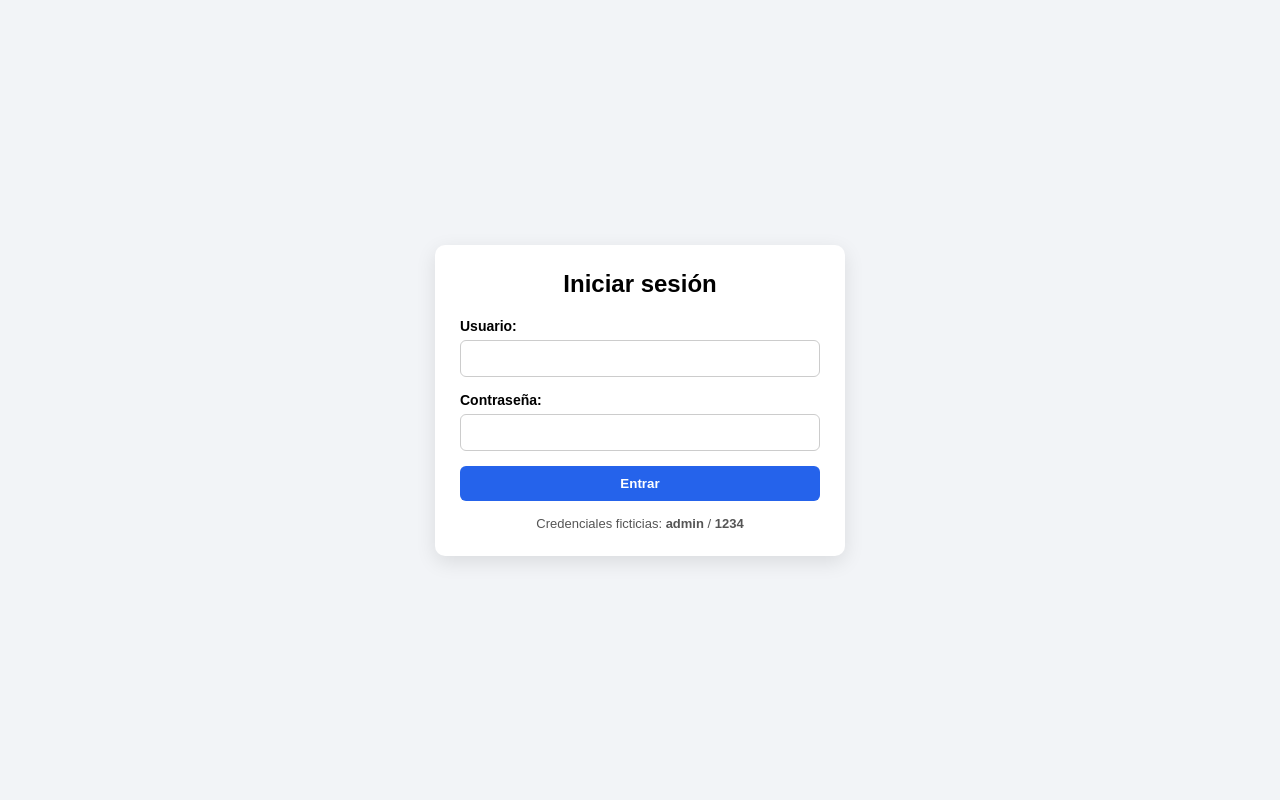
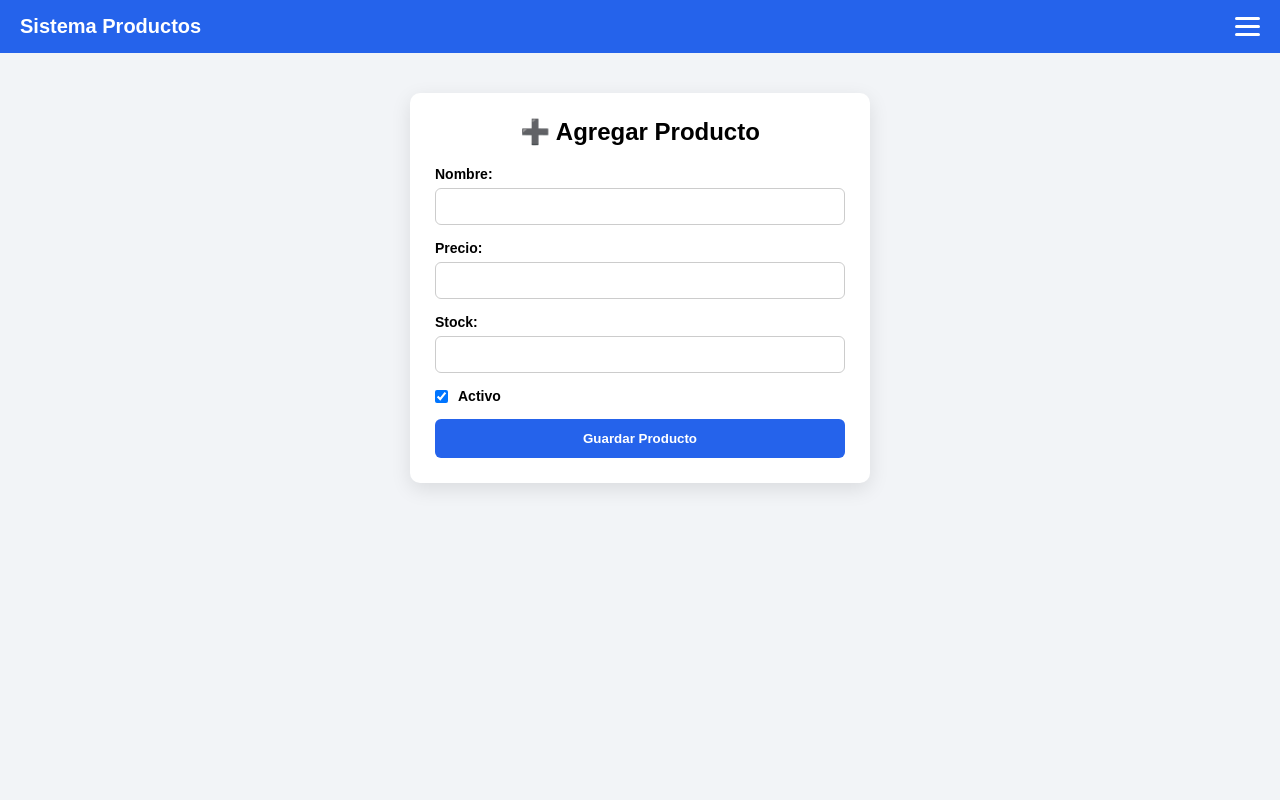
Before and after one commit to Puma120/Practica-Flask.-Sistemas-distribuidos, a Flask app: template templates/index.html in a window 1280 px wide. Run offline with Flask 3, Linux system fonts and the light colour scheme; the template is opened without the code that fills it, so the values that code supplies are empty.

Commit message:
Form and Index html. app adjustments and seeder

```diff
--- a/app.py
+++ b/app.py
@@ -23,10 +23,36 @@ def login_requerido(f):
         return f(*args, **kwargs)
     return decorated_function
 
-# Ruta principal
+# Ruta principal - Crear producto (index.html)
 @app.route('/')
+@login_requerido
 def index():
-    return redirect(url_for('login'))
+    return render_template('index.html')
+
+@app.route('/nuevo', methods=['POST'])
+@login_requerido
+def nuevo_producto():
+    nombre = request.form['nombre'].strip()
+    precio = request.form['precio']
+    stock = request.form['stock']
+    activo = 'activo' in request.form
+
+    # Validaciones
+    if not nombre:
+        flash('El nombre es requerido', 'error')
+        return redirect(url_for('index'))
+    try:
+        precio = float(precio)
+        stock = int(stock)
+        if precio < 0 or stock < 0:
+            raise ValueError()
+    except:
+        flash('Precio y stock deben ser números no negativos', 'error')
+        return redirect(url_for('index'))
+
+    agregar_producto(nombre, precio, stock, activo)
+    flash('Producto creado', 'success')
+    return redirect(url_for('index'))
 
 # Login
 @app.route('/login', methods=['GET', 'POST'])
@@ -37,7 +63,7 @@ def login():
         if usuario == USUARIO and password == PASSWORD:
             session['usuario'] = usuario
             flash('Bienvenido!', 'success')
-            return redirect(url_for('listar_productos'))
+            return redirect(url_for('index'))
         else:
             flash('Usuario o contraseña incorrectos', 'error')
     return render_template('login.html')
@@ -55,34 +81,6 @@ def logout():
 def listar_productos():
     productos = obtener_productos()
     return render_template('products.html', productos=productos)
-
-# CRUD - Crear producto
-@app.route('/productos/nuevo', methods=['GET', 'POST'])
-@login_requerido
-def crear_producto():
-    if request.method == 'POST':
-        nombre = request.form['nombre'].strip()
-        precio = request.form['precio']
-        stock = request.form['stock']
-        activo = 'activo' in request.form
-
-        # Validaciones
-        if not nombre:
-            flash('El nombre es requerido', 'error')
-            return render_template('form.html', producto=None)
-        try:
-            precio = float(precio)
-            stock = int(stock)
-            if precio < 0 or stock < 0:
-                raise ValueError()
-        except:
-            flash('Precio y stock deben ser números no negativos', 'error')
-            return render_template('form.html', producto=None)
-
-        agregar_producto(nombre, precio, stock, activo)
-        flash('Producto creado', 'success')
-        return redirect(url_for('listar_productos'))
-    return render_template('form.html', producto=None)
 
 # CRUD - Editar producto
 @app.route('/productos/<int:id>/editar', methods=['GET', 'POST'])
@@ -125,4 +123,10 @@ def eliminar_producto_route(id):
 if __name__ == '__main__':
     with app.app_context():
         db.create_all()
+        # Seed automático si no hay productos
+        if len(obtener_productos()) == 0:
+            from app_seeder import productos_ejemplo
+            for nombre, precio, stock, activo in productos_ejemplo:
+                agregar_producto(nombre, precio, stock, activo)
+            print("Seeder ejecutado: 10 productos agregados.")
     app.run(debug=True)
--- /dev/null
+++ b/app_seeder.py
@@ -0,0 +1,35 @@
+# Seeder para poblar la base de datos con productos de ejemplo
+from app import app
+from db import db, agregar_producto, obtener_productos
+
+productos_ejemplo = [
+    ("Laptop HP", 12999.99, 15, True),
+    ("Mouse Logitech", 299.50, 50, True),
+    ("Teclado Mecánico", 899.00, 30, True),
+    ("Monitor Samsung 24\"", 3499.00, 20, True),
+    ("Audífonos Bluetooth", 599.99, 45, True),
+    ("Webcam HD", 450.00, 25, False),
+    ("USB 32GB", 89.90, 100, True),
+    ("Disco Duro 1TB", 1299.00, 18, True),
+    ("Cargador Universal", 199.50, 60, True),
+    ("Cable HDMI 2m", 79.00, 80, False),
+]
+
+def seed():
+    with app.app_context():
+        db.create_all()
+
+        # Verificar si ya hay productos
+        if len(obtener_productos()) > 0:
+            print("La base de datos ya tiene productos.")
+            return
+
+        # Insertar productos
+        for nombre, precio, stock, activo in productos_ejemplo:
+            agregar_producto(nombre, precio, stock, activo)
+            print(f"Agregado: {nombre}")
+
+        print("\n¡Seeder completado! 10 productos agregados.")
+
+if __name__ == '__main__':
+    seed()
--- a/templates/index.html
+++ b/templates/index.html
@@ -1,103 +1,91 @@
 <!DOCTYPE html>
 <html lang="es">
 <head>
-  <meta charset="UTF-8" />
-  <meta name="viewport" content="width=device-width, initial-scale=1.0" />
-  <title>Login</title>
+  <meta charset="UTF-8">
+  <meta name="viewport" content="width=device-width, initial-scale=1.0">
+  <title>Nuevo Producto</title>
+  <style>
+    *{box-sizing:border-box;}
+    body{margin:0;font-family:Arial,sans-serif;background:#f2f4f7;}
 
-  <style>
-    body{
-      margin:0;
-      font-family: Arial, Helvetica, sans-serif;
-      background:#f2f4f7;
-      height:100vh;
-      display:flex;
-      align-items:center;
-      justify-content:center;
-    }
+    /* Menu Hamburguesa */
+    .navbar{background:#2563eb;padding:15px 20px;display:flex;align-items:center;justify-content:space-between;}
+    .navbar h1{color:white;margin:0;font-size:20px;}
+    .hamburger{cursor:pointer;display:flex;flex-direction:column;gap:5px;}
+    .hamburger span{width:25px;height:3px;background:white;border-radius:2px;}
+    .menu{position:fixed;top:0;right:-250px;width:250px;height:100%;background:#1e3a8a;transition:right 0.3s;z-index:1000;padding-top:60px;}
+    .menu.active{right:0;}
+    .menu a{display:block;color:white;padding:15px 20px;text-decoration:none;border-bottom:1px solid #3b5998;}
+    .menu a:hover{background:#3b5998;}
+    .menu-close{position:absolute;top:15px;right:15px;color:white;font-size:24px;cursor:pointer;}
+    .overlay{display:none;position:fixed;top:0;left:0;width:100%;height:100%;background:rgba(0,0,0,0.5);z-index:999;}
+    .overlay.active{display:block;}
 
-    .box{
-      background:white;
-      width:360px;
-      padding:25px;
-      border-radius:10px;
-      box-shadow: 0 6px 20px rgba(0,0,0,0.1);
-    }
-
-    h2{
-      margin-top:0;
-      text-align:center;
-      margin-bottom:20px;
-    }
-
-    label{
-      font-size:14px;
-      display:block;
-      margin-bottom:6px;
-      font-weight:bold;
-    }
-
-    input{
-      width:100%;
-      padding:10px;
-      margin-bottom:15px;
-      border:1px solid #ccc;
-      border-radius:6px;
-      box-sizing:border-box;
-    }
-
-    button{
-      width:100%;
-      padding:10px;
-      border:none;
-      border-radius:6px;
-      background:#2563eb;
-      color:white;
-      font-weight:bold;
-      cursor:pointer;
-    }
-
-    button:hover{
-      background:#1d4ed8;
-    }
-
-    .hint{
-      margin-top:15px;
-      font-size:13px;
-      color:#555;
-      text-align:center;
-    }
-
-    .error{
-      color:red;
-      font-size:13px;
-      margin-bottom:12px;
-      text-align:center;
-    }
+    .container{max-width:500px;margin:40px auto;padding:0 20px;}
+    .box{background:white;padding:25px;border-radius:10px;box-shadow:0 6px 20px rgba(0,0,0,0.1);}
+    h2{margin-top:0;text-align:center;margin-bottom:20px;}
+    label{font-size:14px;display:block;margin-bottom:6px;font-weight:bold;}
+    input[type="text"],input[type="number"]{width:100%;padding:10px;margin-bottom:15px;border:1px solid #ccc;border-radius:6px;}
+    .checkbox-group{display:flex;align-items:center;gap:10px;margin-bottom:15px;}
+    .checkbox-group input{width:auto;margin:0;}
+    button{width:100%;padding:12px;border:none;border-radius:6px;background:#2563eb;color:white;font-weight:bold;cursor:pointer;}
+    button:hover{background:#1d4ed8;}
+    .msg{padding:10px;border-radius:6px;margin-bottom:15px;text-align:center;}
+    .msg.success{background:#d1fae5;color:#065f46;}
+    .msg.error{background:#fee2e2;color:#991b1b;}
   </style>
 </head>
+<body>
+  <nav class="navbar">
+    <h1>Sistema Productos</h1>
+    <div class="hamburger" onclick="toggleMenu()">
+      <span></span><span></span><span></span>
+    </div>
+  </nav>
 
-<body>
-  <div class="box">
-    <h2>Iniciar sesión</h2>
+  <div class="overlay" onclick="toggleMenu()"></div>
+  <div class="menu">
+    <span class="menu-close" onclick="toggleMenu()">&times;</span>
+    <a href="{{ url_for('index') }}">➕ Nuevo Producto</a>
+    <a href="{{ url_for('listar_productos') }}">📦 Ver Productos</a>
+    <a href="{{ url_for('logout') }}">🚪 Cerrar Sesión</a>
+  </div>
 
-    {% for msg in get_flashed_messages() %}
-      <div class="error">{{ msg }}</div>
-    {% endfor %}
+  <div class="container">
+    <div class="box">
+      <h2>➕ Agregar Producto</h2>
 
-    <form method="POST" action="/login">
-      <label>Usuario:</label>
-      <input type="text" name="usuario" required>
+      {% with messages = get_flashed_messages(with_categories=true) %}
+        {% for category, message in messages %}
+          <div class="msg {{ category }}">{{ message }}</div>
+        {% endfor %}
+      {% endwith %}
 
-      <label>Contraseña:</label>
-      <input type="password" name="password" required>
+      <form method="POST" action="{{ url_for('nuevo_producto') }}">
+        <label>Nombre:</label>
+        <input type="text" name="nombre" required>
 
-      <button type="submit">Entrar</button>
-    </form>
+        <label>Precio:</label>
+        <input type="number" name="precio" step="0.01" min="0" required>
 
-    <div class="hint">
-      Credenciales ficticias: <b>admin</b> / <b>1234</b>
+        <label>Stock:</label>
+        <input type="number" name="stock" min="0" required>
+
+        <div class="checkbox-group">
+          <input type="checkbox" name="activo" id="activo" checked>
+          <label for="activo" style="margin:0">Activo</label>
+        </div>
+
+        <button type="submit">Guardar Producto</button>
+      </form>
     </div>
   </div>
+
+  <script>
+    function toggleMenu(){
+      document.querySelector('.menu').classList.toggle('active');
+      document.querySelector('.overlay').classList.toggle('active');
+    }
+  </script>
 </body>
 </html>
```
Also changed, not shown: templates/form.html (+95 -0 lines).
